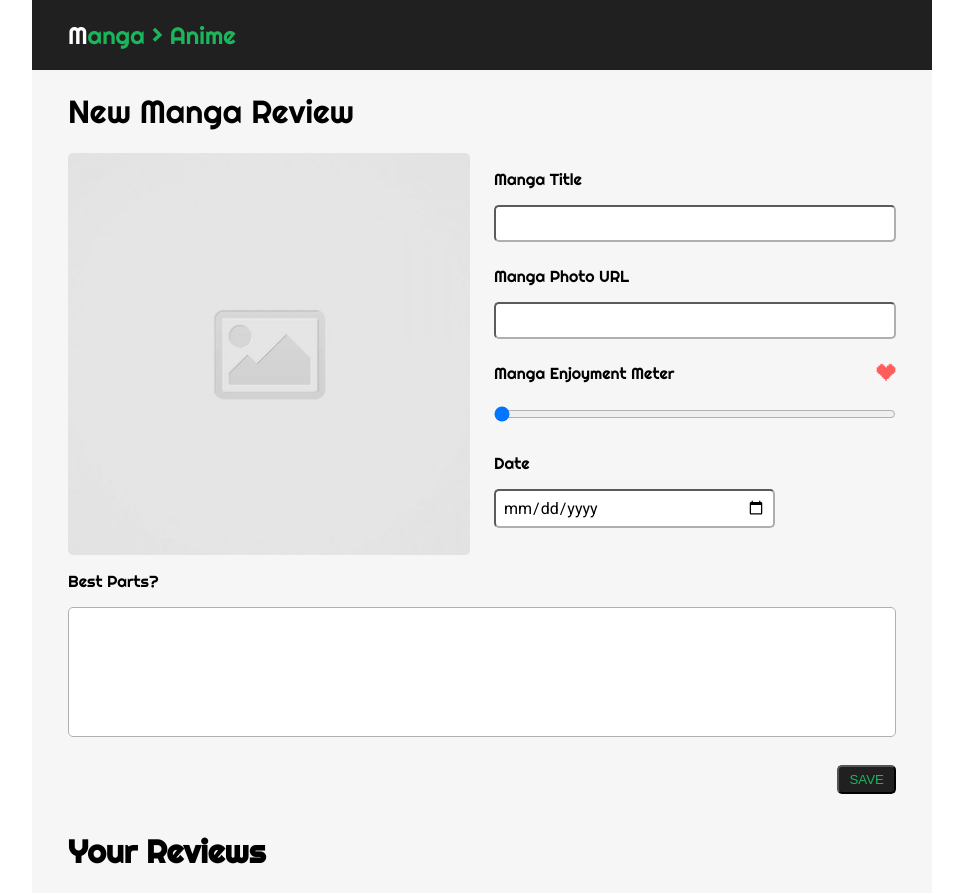
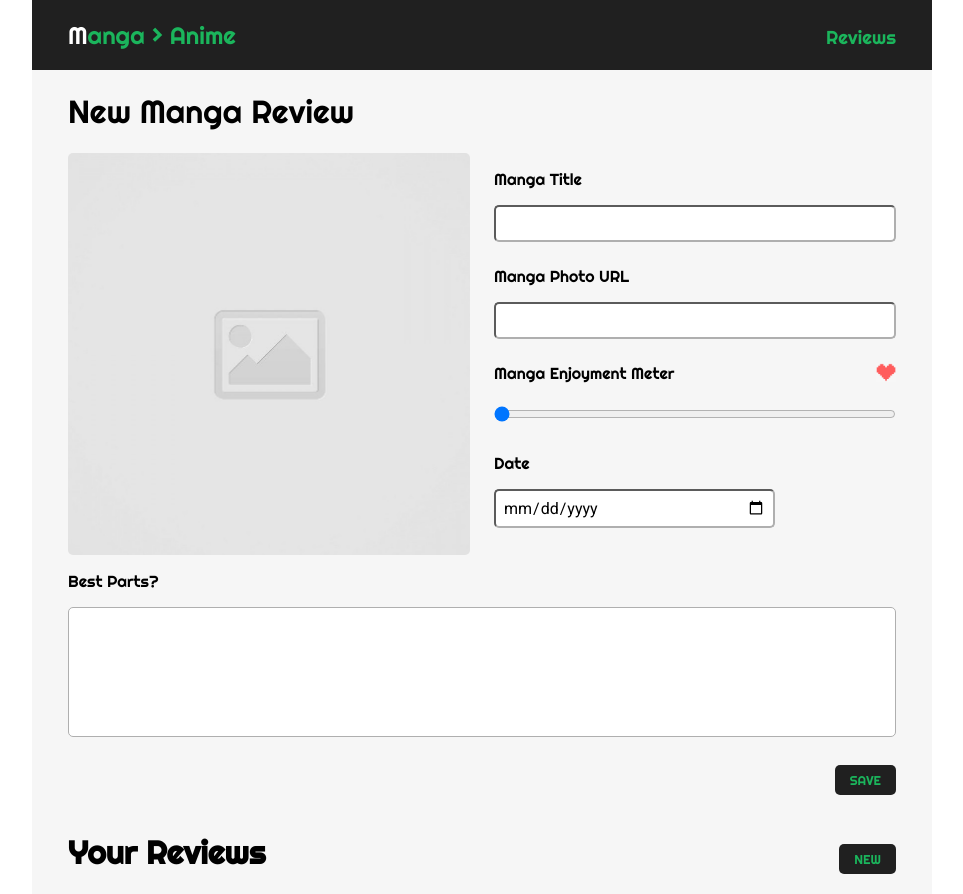
Before and after one commit to jghil/ajax-project, a website: page index.html in a window 1280 px wide. Shown: the whole page, without its empty margins (158-1121 px from the left). Drawn offline with Linux system fonts and the light colour scheme.

Commit message:
used a loop to create a dom tree for each manga review when DOMContentLoaded event fires, submitting new review creates dom tree and adds it to the page, new manga review automaticallys shows the reviews view without reloading the pg, removed example html reviews, added a navbar href item for Reviews, added a navbar href item for Review-Form, added a NEW button to the Reviews page. #2

```diff
--- a/css/layout.css
+++ b/css/layout.css
@@ -19,14 +19,22 @@
   flex-wrap: wrap;
 }
 
+.justify-content-flex-end {
+  display: flex;
+  justify-content: end;
+}
+
 .justify-content-end {
-  display: flex;
   justify-content: end;
 }
 
 .align-items-center {
   display: flex;
   align-items: center;
+}
+
+.justify-content-flex-start {
+  justify-content: flex-start;
 }
 
 .align-items-flex-start {
@@ -46,9 +54,16 @@
   line-height: 1.5;
 }
 
-.column-full,
+.column-full {
+  width: 100%;
+}
+
 .column-half {
   width: 100%;
+}
+
+.column-half-navbar {
+  width: 50%;
 }
 
 .column-half-reviews {
@@ -83,6 +98,10 @@ textarea {
   align-items: center;
 }
 
+.space-between-style {
+  justify-content: space-between;
+}
+
 .no-bullets {
   list-style-type: none;
   margin: 0;
@@ -101,6 +120,10 @@ textarea {
   padding: 0 0.75rem;
 }
 
+.position-fixed {
+  position: fixed;
+}
+
 @media screen and (min-width: 768px) {
   .navbar-container,
   .container {
@@ -108,7 +131,8 @@ textarea {
   }
 
   .column-full,
-  .column-half {
+  .column-half,
+  .column-half-navbar {
     padding: 0 0.75rem;
   }
 
@@ -127,4 +151,8 @@ textarea {
   .column-half-reviews {
     width: 50%;
   }
+
+  .column-half-navbar {
+    width: 50%;
+  }
 }
--- a/css/styles.css
+++ b/css/styles.css
@@ -8,6 +8,10 @@ body {
 
 .roboto {
   font-family: Roboto, sans-serif;
+}
+
+.righteous {
+  font-family: Righteous, sans-serif;
 }
 
 .font-weight-400 {
@@ -33,10 +37,13 @@ body {
 .button {
   background-color: #202020;
   color: #1bb55c;
-  padding: 5px 10px;
+  padding: 7px 15px;
   border-radius: 5px;
   cursor: pointer;
   margin-bottom: 1rem;
+  border-style: none;
+  font-size: 0.8rem;
+  text-decoration: none;
 }
 
 input,
@@ -80,3 +87,16 @@ textarea:focus {
   outline: none;
   border: solid 2px #1bb55c;
 }
+
+.navbar-items {
+  color: #1bb55c;
+  text-decoration: none;
+}
+
+.button:hover {
+  color: #25eb78;
+}
+
+.navbar-items:hover {
+  color: #25eb78;
+}
--- a/index.html
+++ b/index.html
@@ -15,9 +15,12 @@
 <body>
   <header>
     <div class="navbar-container">
-      <div class="row">
-        <div class="column-full">
-          <h2 class="color-green font-weight-400"><span class="color-white">M</span>anga &gt; Anime</h2>
+      <div class="row justify-content-flex-start align-items-baseline">
+        <div class="column-half-navbar">
+          <h2 class="color-green font-weight-400"><a href="#review-form" class="navbar-items"><span class="color-white">M</span>anga &gt; Anime</a></h2>
+        </div>
+        <div class="column-half-navbar">
+          <h3 class="color-green font-weight-400 justify-content-flex-end"><a href="#reviews" class="navbar-items">Reviews</a></h3>
         </div>
       </div>
     </div>
@@ -92,7 +95,7 @@
             </div>
           </div>
           <div class="row">
-            <div class="column-full justify-content-end">
+            <div class="column-full justify-content-flex-end">
               <button type="submit" id="new-review-button" class="button righteous">SAVE</button>
             </div>
           </div>
@@ -102,8 +105,9 @@
     <div data-view="reviews" id="reviews">
       <div class="container">
         <div class="row">
-          <div class="column-full">
+          <div class="column-full space-between align-items-baseline">
             <h1>Your Reviews</h1>
+            <p><a href="#review-form" class="button righteous">NEW</a></p>
           </div>
         </div>
         <ul class="no-bullets">
```
